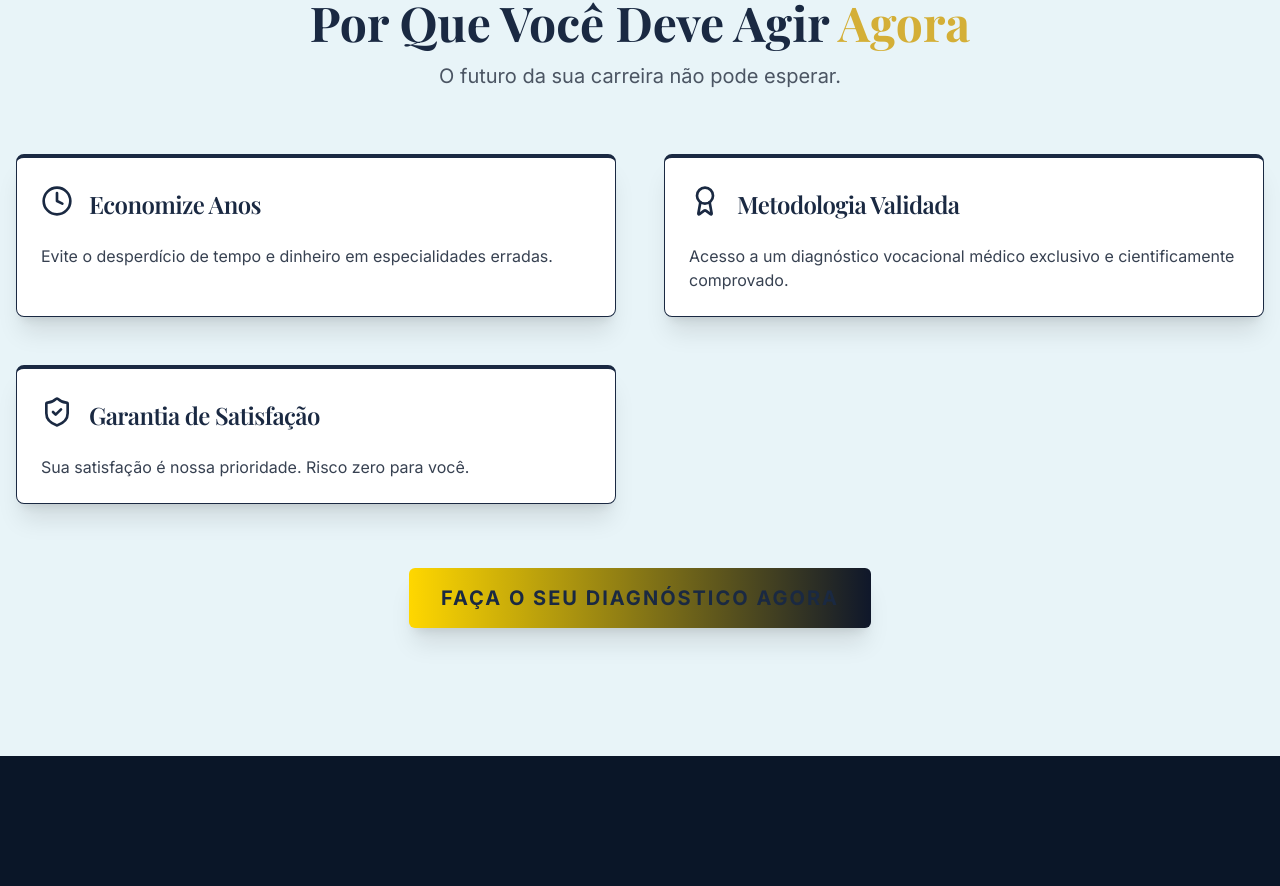
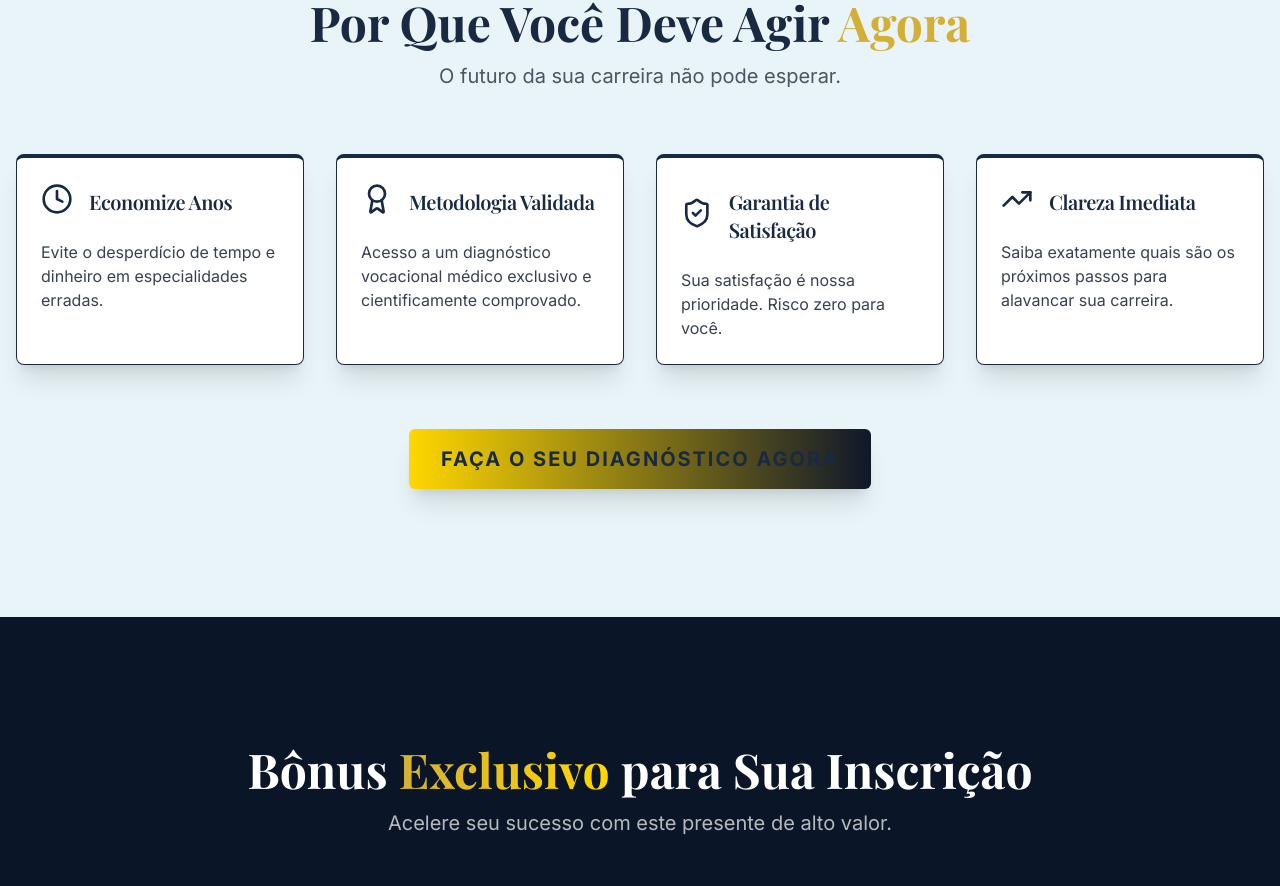
Before and after one commit to labdesacadas-glitch/rotamedica360, a React (Vite) app: page / in a window 1280 px wide. Shown: the part 3662-4548 px from the top of the page. Built offline with nearby package versions, Linux system fonts and the light colour scheme; a web font is replaced by a local one.

Commit message:
[dyad] Adicionando um quarto item à seção 'Por Que Você Deve Agir Agora' e ajustando o layout para 4 colunas - wrote 1 file(s)

```diff
--- a/src/components/ReasonsToAct.tsx
+++ b/src/components/ReasonsToAct.tsx
@@ -1,4 +1,4 @@
-import { Award, Clock, Gem, ShieldCheck } from "lucide-react";
+import { Award, Clock, Gem, ShieldCheck, TrendingUp } from "lucide-react";
 import React from "react";
 import { Card, CardContent, CardHeader, CardTitle } from "./ui/card";
 import CtaButton from "./CtaButton";
@@ -19,6 +19,11 @@ const reasons = [
     title: "Garantia de Satisfação",
     description: "Sua satisfação é nossa prioridade. Risco zero para você.",
   },
+  {
+    icon: TrendingUp,
+    title: "Clareza Imediata",
+    description: "Saiba exatamente quais são os próximos passos para alavancar sua carreira.",
+  },
 ];
 
 const ReasonsToAct: React.FC = () => {
@@ -32,7 +37,7 @@ const ReasonsToAct: React.FC = () => {
           O futuro da sua carreira não pode esperar.
         </p>
 
-        <div className="grid grid-cols-1 md:grid-cols-2 gap-8 lg:gap-12 mb-16">
+        <div className="grid grid-cols-1 md:grid-cols-2 lg:grid-cols-4 gap-8 lg:gap-8 mb-16">
           {reasons.map((reason, index) => (
             <Card
               key={index}
@@ -40,7 +45,7 @@ const ReasonsToAct: React.FC = () => {
             >
               <CardHeader className="flex flex-row items-center space-x-4">
                 <reason.icon className="h-8 w-8 text-navy-dark group-hover:text-gold transition-colors duration-300" />
-                <CardTitle className="text-2xl font-serif text-navy-dark">
+                <CardTitle className="text-xl font-serif text-navy-dark">
                   {reason.title}
                 </CardTitle>
               </CardHeader>
```
